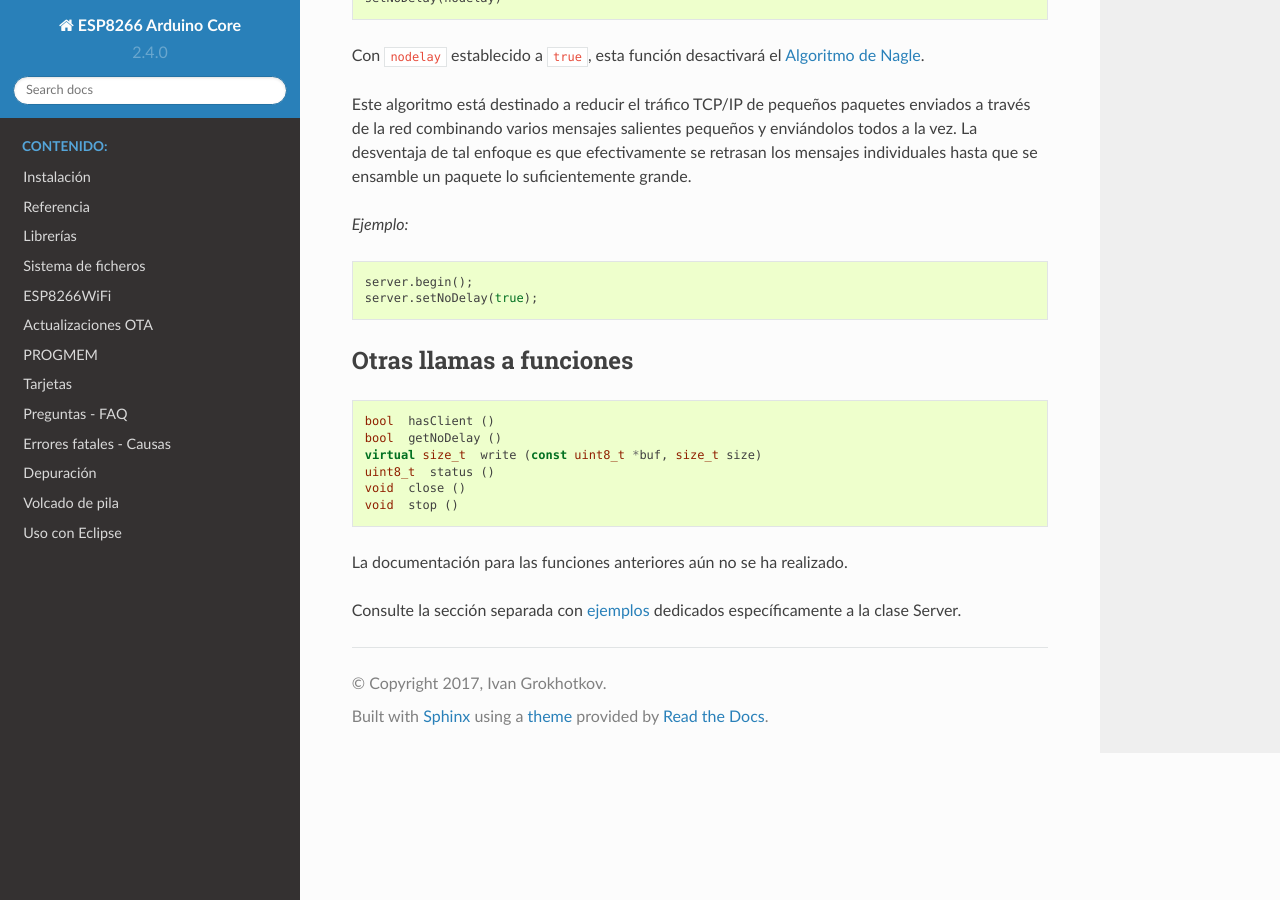
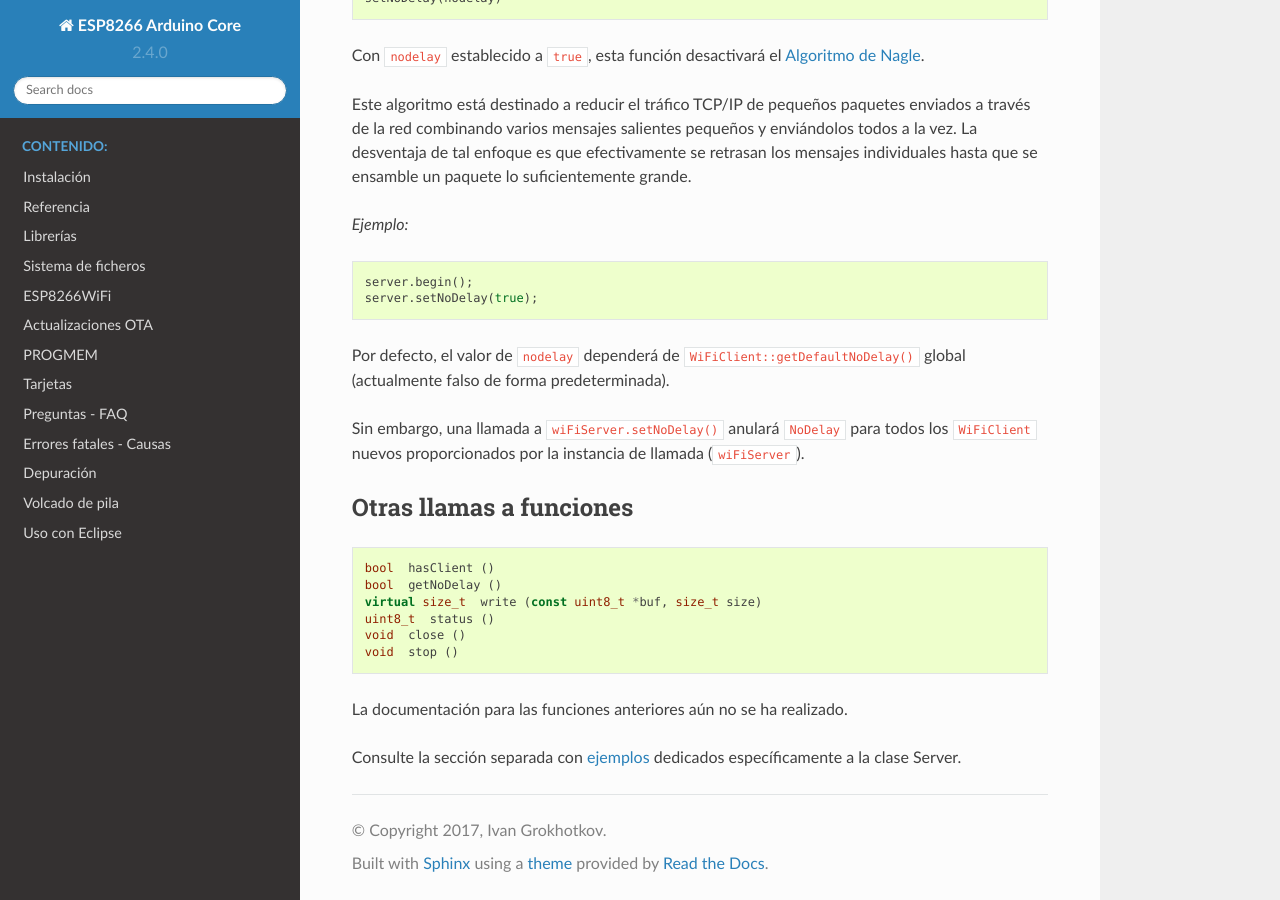
Before and after one commit to lrmoreno007/ESP8266-Arduino-Spanish, a Sphinx documentation site: the page built from doc/esp8266wifi/server-class.rst, in a window 1280 px wide and 900 px high, scrolled down 551 px. Built offline with Sphinx 7.4.7 and the Read the Docs theme 2.0.0, drawn with Linux system fonts in a browser that asks for light colours.

Commit message:
ClientContext (tcp) updates (#5089)

```diff
--- a/doc/esp8266wifi/server-class.rst
+++ b/doc/esp8266wifi/server-class.rst
@@ -30,6 +30,10 @@ Este algoritmo está destinado a reducir el tráfico TCP/IP de pequeños paquete
     server.begin();
     server.setNoDelay(true);
 
+Por defecto, el valor de ``nodelay`` dependerá de ``WiFiClient::getDefaultNoDelay()`` global (actualmente falso de forma predeterminada).
+
+Sin embargo, una llamada a ``wiFiServer.setNoDelay()`` anulará ``NoDelay`` para todos los ``WiFiClient`` nuevos proporcionados por la instancia de llamada (``wiFiServer``).
+
 Otras llamas a funciones
 ~~~~~~~~~~~~~~~~~~~~
 
```
